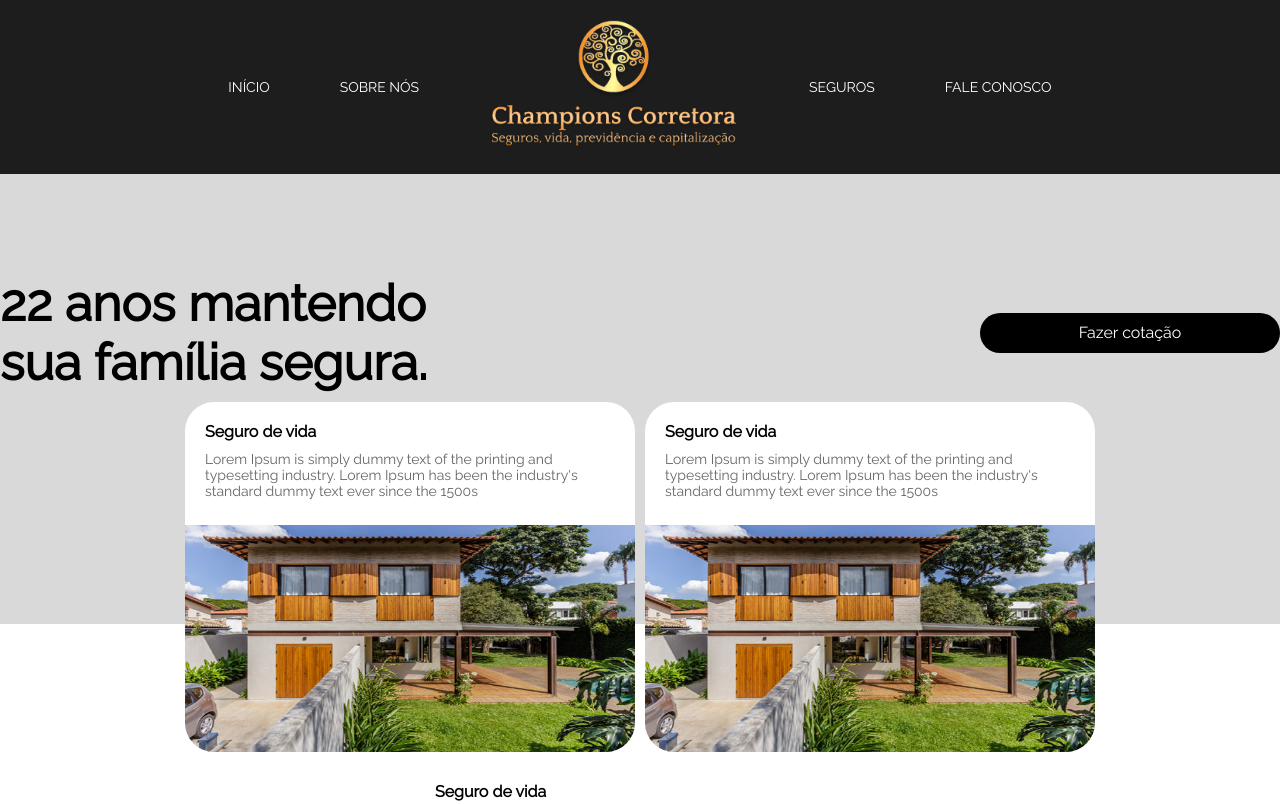
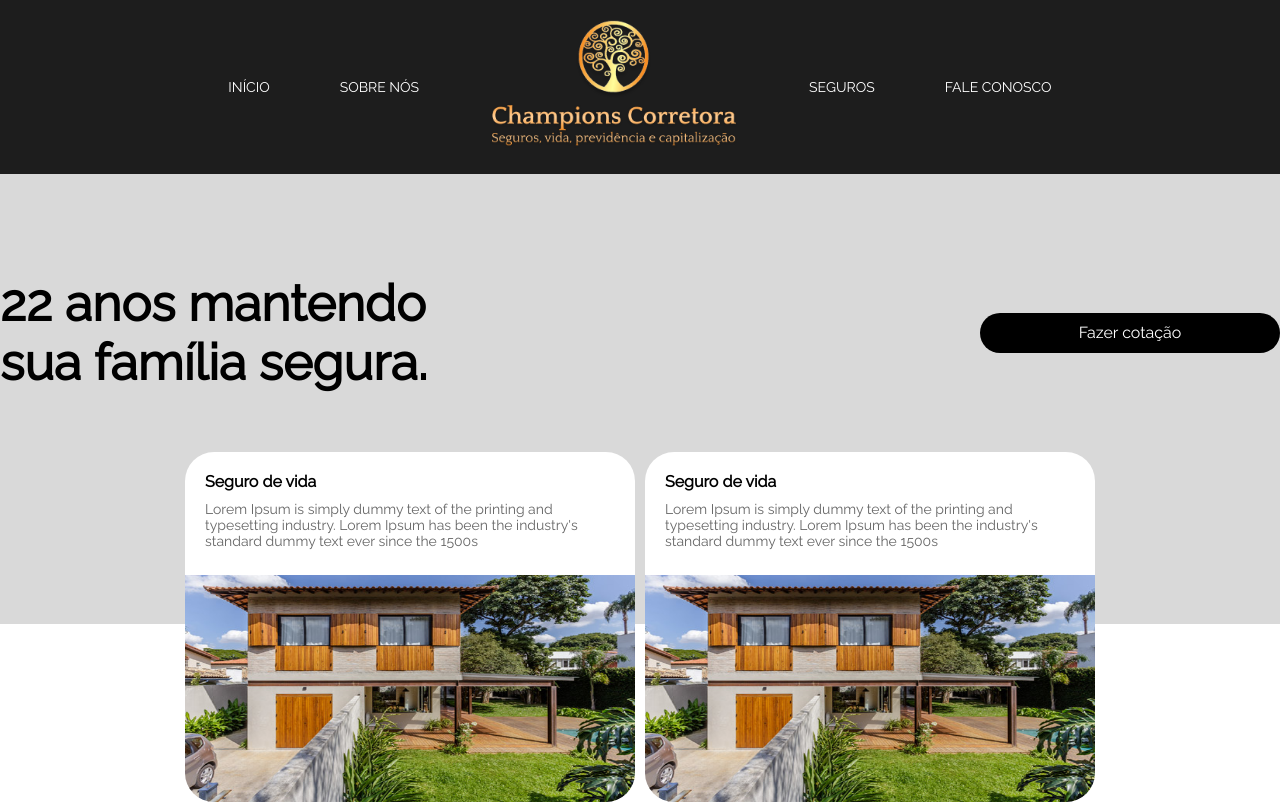
Before and after one commit to erickeira/championscorretora, a Next.js app: page / in a window 1280 px wide. Shown: the top 804 px of the page. Built offline with nearby package versions, Linux system fonts and the light colour scheme.

Commit message:
novo site

```diff
--- a/styles/Home.module.css
+++ b/styles/Home.module.css
@@ -11,7 +11,7 @@
 }
 .containerFraseBotao{
     padding-top: 100px;
-    padding-bottom: 10px;
+    padding-bottom: 60px;
     display: flex;
     justify-content: space-between;
     align-items: center;
@@ -105,6 +105,7 @@
 }
 
 .containerSeguros{
+
     display: flex;
     gap: 10px;
     flex-wrap: wrap;
```
